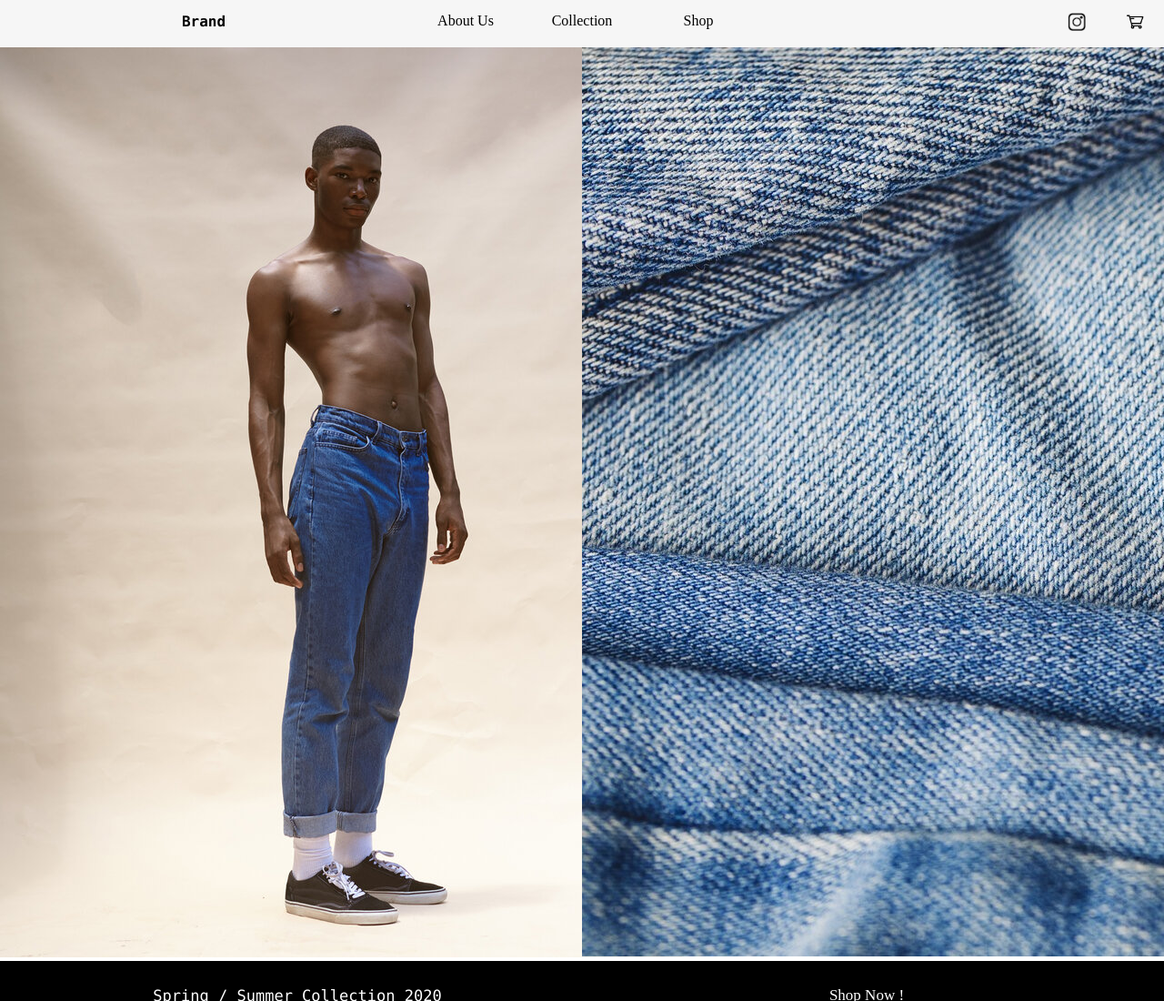
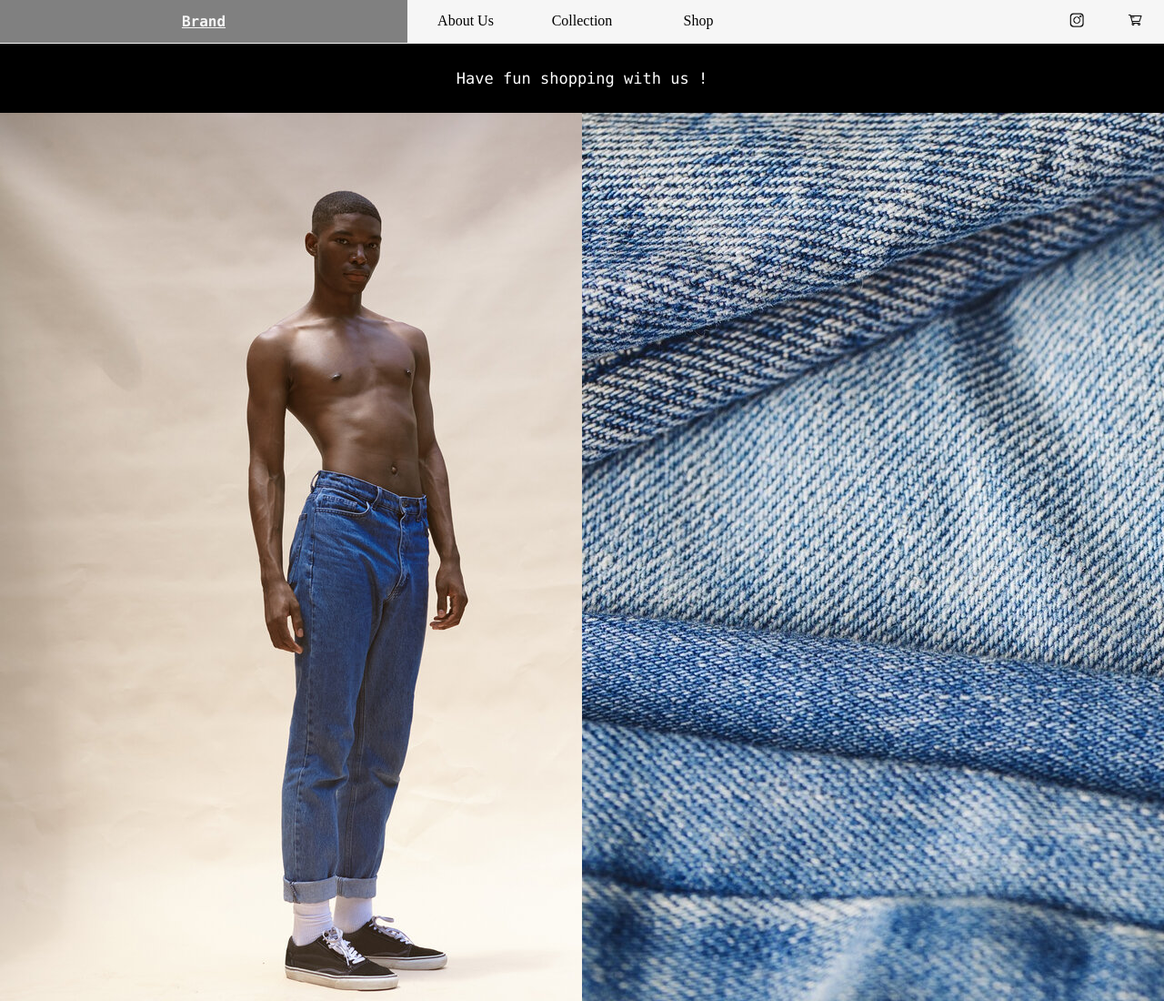
Before and after one commit to gosejal/brand, a plain HTML site: page index.html in a window 1280 px wide. Shown: the top 1100 px of the page at 91% size. Drawn offline with Linux system fonts and the light colour scheme.

Commit message:
Add files via upload

```diff
--- a/index.html
+++ b/index.html
@@ -8,7 +8,7 @@
 * {  box-sizing: border-box;}
 body {  margin: 0;}
 
-#leftbox {float:left;width:35%;text-align:center;vertical-align:middle; padding:14px;
+#leftbox {float:left;width:35%;text-align:center;
     font-family: "Lucida Console", Courier, monospace;font-weight:bold;}
 #middlebox{float:left;width:10%;text-align:center}
 #middlebox1{float:left;width:10%;text-align:center}
@@ -31,7 +31,8 @@ body {  margin: 0;}
   text-decoration: none;}
 
 .topnav a:hover {
-  text-decoration: underline;}
+  text-decoration: underline;background-color:grey;
+  color: #f6f6f6;}
 
 .co  {
   float: center;
@@ -62,6 +63,7 @@ body {  margin: 0;}
 #leftimage{float:left;width:50%;text-align:center;}
 #rightimage{float:right;width:50%;}
 #leftb {float:left;width:50%;vertical-align:middle; padding:14px;font-family: "Lucida Console", Courier, monospace;}
+#midb {width:100%;vertical-align:middle; padding:14px;font-family: "Lucida Console", Courier, monospace;}
 #rightb {float:right;width:50%;}
 #image {float:center;width:100%}
 #text {float:left;width:100%;text-align:center; height:"15px"}
@@ -143,20 +145,51 @@ body {  margin: 0;}
 #ib2{float:left;width: 25%;text-align:center; font-weight: bold;}
 #ic2{float:left;width:25%;text-align:center; font-weight: bold;}
 #id2{float:right;width:25%;text-align:center;font-weight: bold;}
+
 </style>
+<script>
+
+function movemouseout(obj){
+            d = new Date().getHours()
+
+            if (d< 12){
+              obj.innerHTML='Good Morning ! Welcome to Brand !'
+            } else if(d < 16) {
+              obj.innerHTML='Good Afternoon ! Welcome to Brand !'
+            } else if (d < 22){
+              obj.innerHTML='Good Evening ! Welcome to Brand !'
+            } else {
+              obj.innerHTML='Good Night ! Welcome to Brand !'
+            }
+
+         }
+function movemouseover(obj){
+  obj.innerHTML="Have fun shopping with us !"
+}</script>
 </head>
 <body>
 
 <div id = "boxes" class="topnav">
-			<div id = "leftbox"> Brand </div>
-			<div id = "middlebox"> <a href="about.html">About Us</a></div>
-            <div id = "middlebox1"> <a href="#">Collection</a></div>
-            <div id = "middlebox2"> <a href="shop.html">Shop</a></div>
-            <div id = "middlebox3"> </div>
-            <div id = "rightbox1"> <a href="cart.html"><img src="images\t2.png" ; alt="Cart"; width="20px"></a> </div>
-            <div id = "rightbox"> <a href="https://www.instagram.com/"><img src="images\t1.png" ; alt="Instagram"; width="20px"> </a> </div>
-            <div id = "rightbox2"></div>
+  <div id = "leftbox"><a href="index.html">Brand</a></div>
+  <div id = "middlebox"> <a href="about.html">About Us</a>
+  </div>
+  <div id = "middlebox1"> <a href="#">Collection</a>
+  </div>
+  <div id = "middlebox2"> <a href="shop.html">Shop</a>
+  </div>
+  <div id = "middlebox3"> </div>
+  <div id = "rightbox1"> <a href="cart.html"><img src="images\t2.png" ; alt="Cart"; width="16px"></a> </div>
+  <div id = "rightbox"> <a href="https://www.instagram.com/"><img src="images\t1.png" ; alt="Instagram"; width="16px"> </a> </div>
+  <div id = "rightbox2"></div>
 </div>
+
+<div id="text" class="co">
+
+    <div id="midb" onmouseover="movemouseout(this)" onmouseout="movemouseover(this)"
+    > Have fun shopping with us !
+
+  </div>
+  </div>
 
 <div id ="images">
 <div id = "leftimage"><img src="images\i1.jpg"></div>
```
Also changed, not shown: about.html (+9 -6 lines), cart.html (+16 -15 lines), contact.html (+18 -14 lines), item.html (+15 -11 lines), privacy.html (+16 -12 lines), shop.html (+14 -10 lines).
